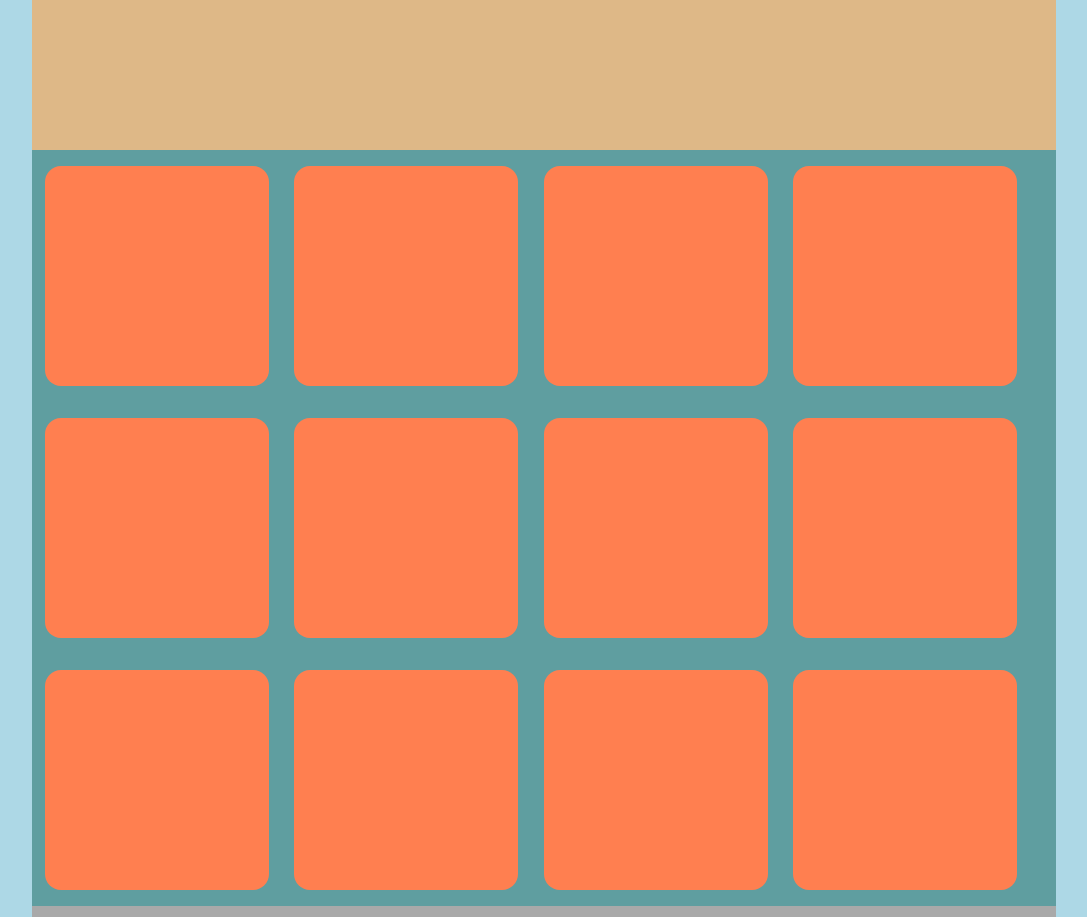
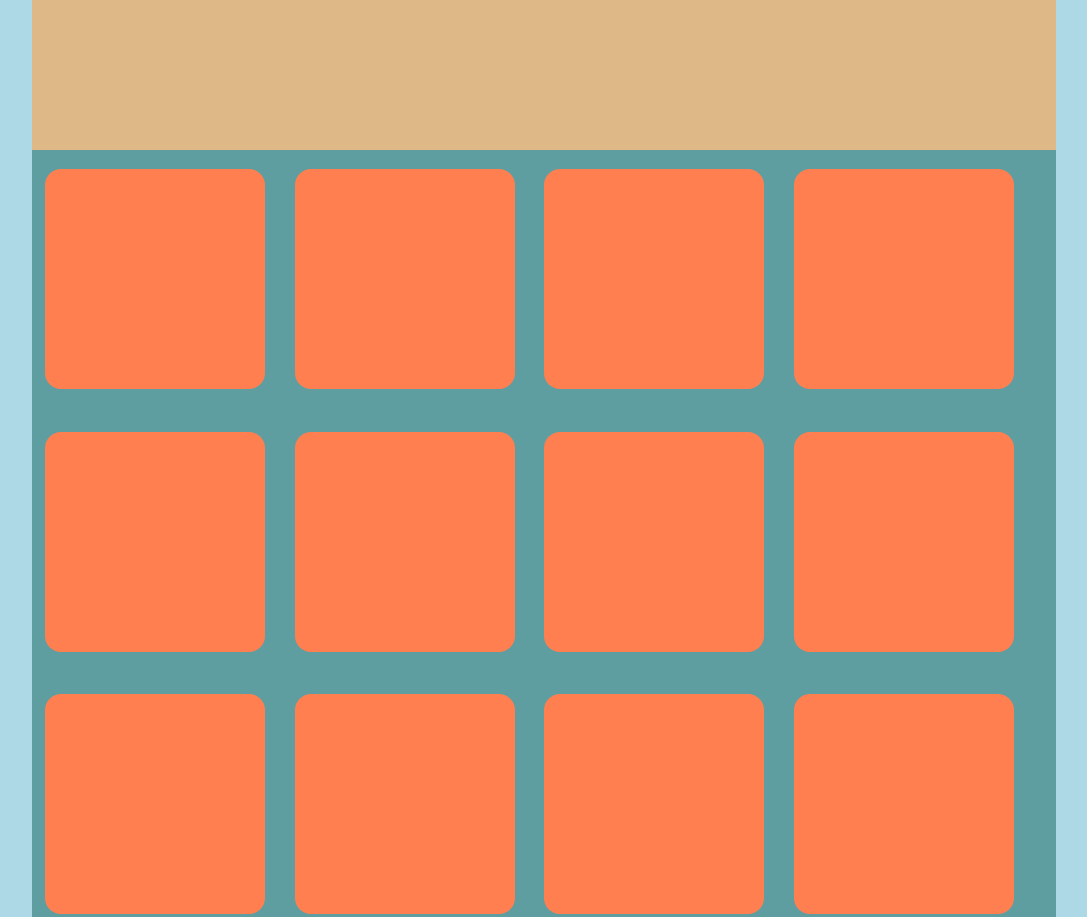
Before and after one commit to emaferr/html-css-memory, a plain HTML site: page index.html in a window 1280 px wide. Shown: the top 917 px of the page, without its empty margins (96-1183 px from the left). Drawn offline with Linux system fonts and the light colour scheme.

Commit message:
Change structure using position

```diff
--- a/css/style.css
+++ b/css/style.css
@@ -6,11 +6,11 @@
     padding: 0;
 }
 
-.clearfix::after{
+/* .clearfix::after{
     content: "";
     display: table;
     clear: both;
-}
+} */
 
 /* end Utility */
 
@@ -35,12 +35,16 @@
 }
 
 .card{
-    width: 21.87%;
+    width: 21.5%;
     height: 220px;
     border-radius: 1rem;
     background-color: coral;
-    float: left;
-    margin: 1rem 0.8rem;
+    /* float: left; */
+    /* margin: 1rem 0.8rem; */
+    position: relative;
+    left: 0;
+    display: inline-block;
+    margin: 1.2rem 0.8rem;
 }
 
 .footer{
```
Also changed, not shown: index.html (+11 -18 lines).
